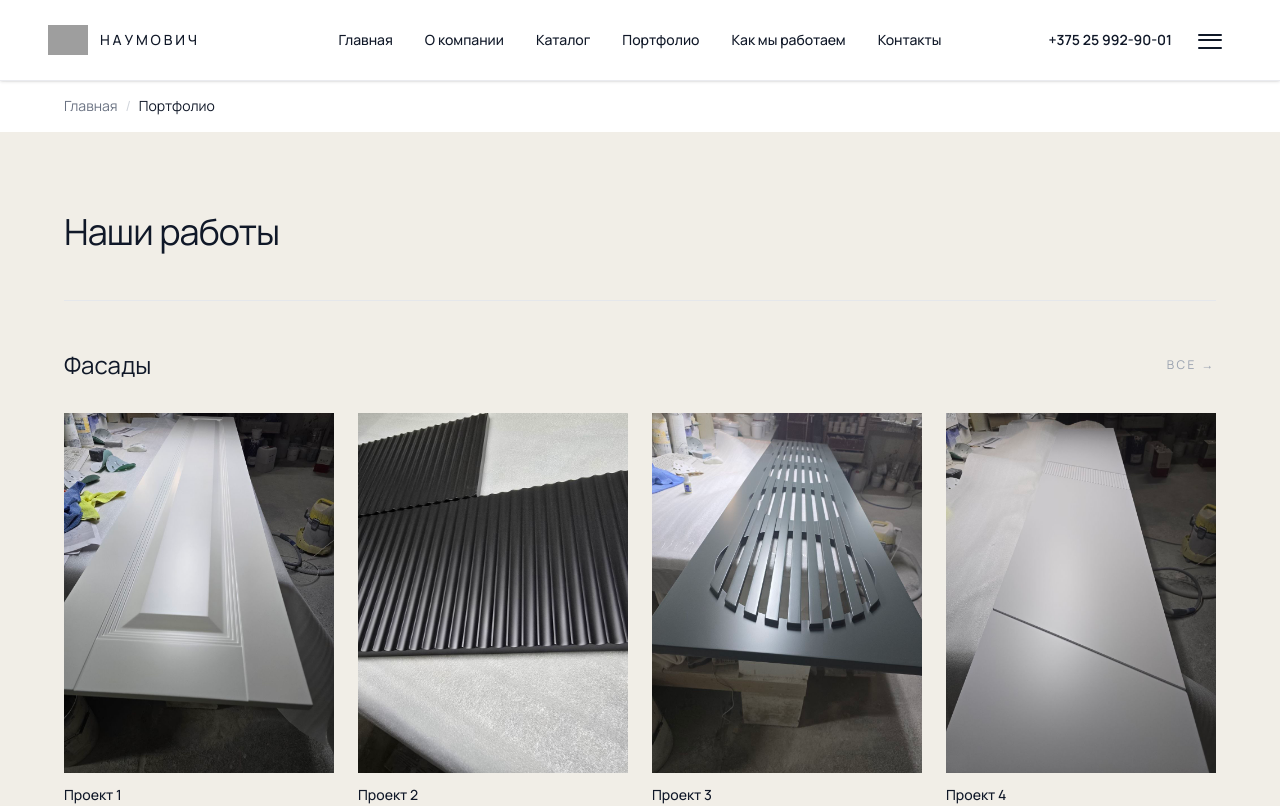
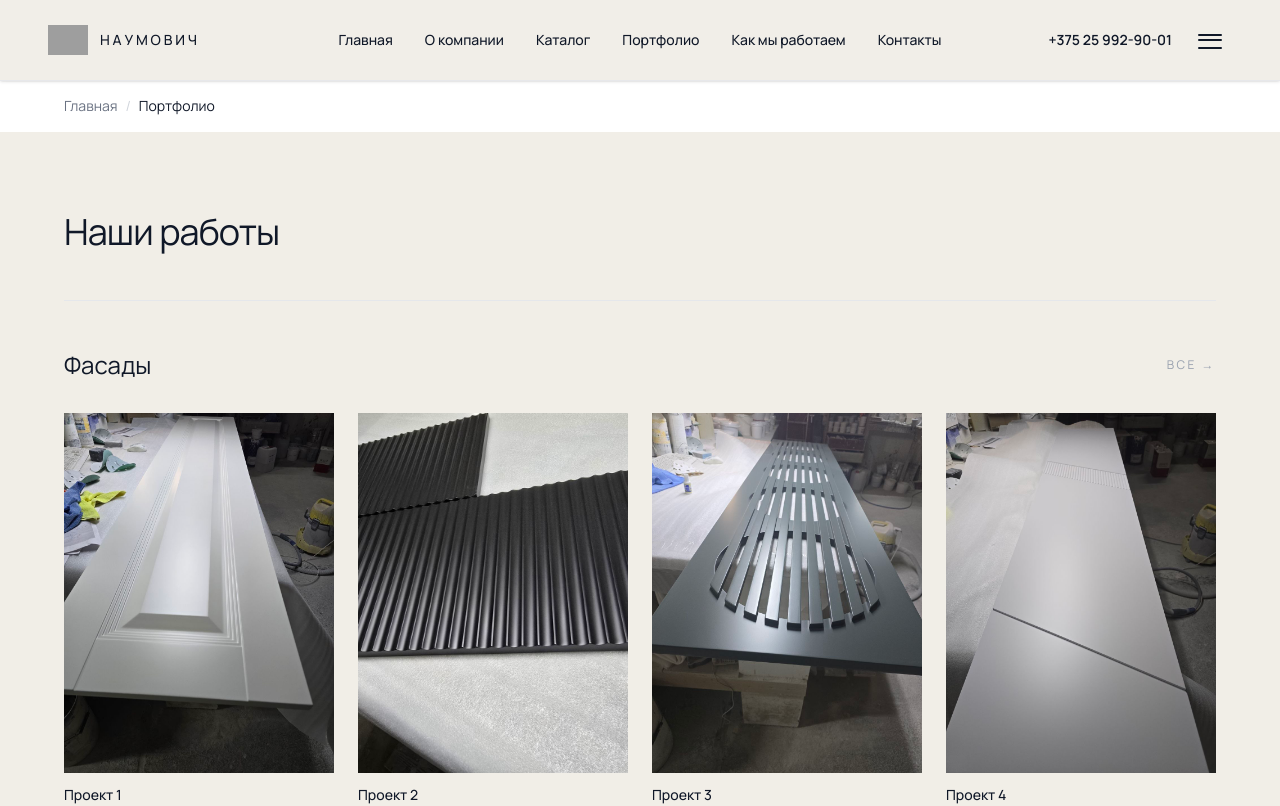
Before and after one commit to IljaBelousow/naumovich-site, a Next.js app: page /portfolio in a window 1280 px wide. Shown: the top 806 px of the page. Built offline with nearby package versions, Linux system fonts and the light colour scheme; grey boxes are pictures that could not be loaded.

Commit message:
Use warm milk background instead of pure white

```diff
--- a/src/components/Header.tsx
+++ b/src/components/Header.tsx
@@ -46,7 +46,7 @@ export default function Header() {
       className={`fixed inset-x-0 top-0 z-50 transition-colors duration-300 ${
         transparentHeader
           ? "border-b border-white/10 bg-gradient-to-b from-black/45 to-transparent"
-          : "border-b border-gray-200/80 bg-white/95 shadow-sm backdrop-blur-md"
+          : "border-b border-gray-200/80 bg-[#F1EEE7]/95 shadow-sm backdrop-blur-md"
       }`}
     >
       <nav className="relative w-full px-4 sm:px-8 lg:px-12">
@@ -181,7 +181,7 @@ export default function Header() {
               <Link
                 href="/contacts"
                 onClick={() => setMobileMenuOpen(false)}
-                className="group inline-flex min-h-12 w-full shrink-0 cursor-pointer items-center justify-center gap-4 border border-white bg-transparent px-7 py-3 text-center text-xs font-medium uppercase tracking-[0.16em] text-white transition-all duration-300 hover:bg-white hover:text-gray-900 focus-visible:outline-none focus-visible:ring-2 focus-visible:ring-white focus-visible:ring-offset-2 focus-visible:ring-offset-gray-900"
+                className="group inline-flex min-h-12 w-full shrink-0 cursor-pointer items-center justify-center gap-4 border border-white bg-transparent px-7 py-3 text-center text-xs font-medium uppercase tracking-[0.16em] text-white transition-all duration-300 hover:bg-[#F1EEE7] hover:text-gray-900 focus-visible:outline-none focus-visible:ring-2 focus-visible:ring-white focus-visible:ring-offset-2 focus-visible:ring-offset-gray-900"
               >
                 Связаться с нами <span aria-hidden="true" className="text-lg transition-transform duration-300 group-hover:translate-x-1">→</span>
               </Link>
```
